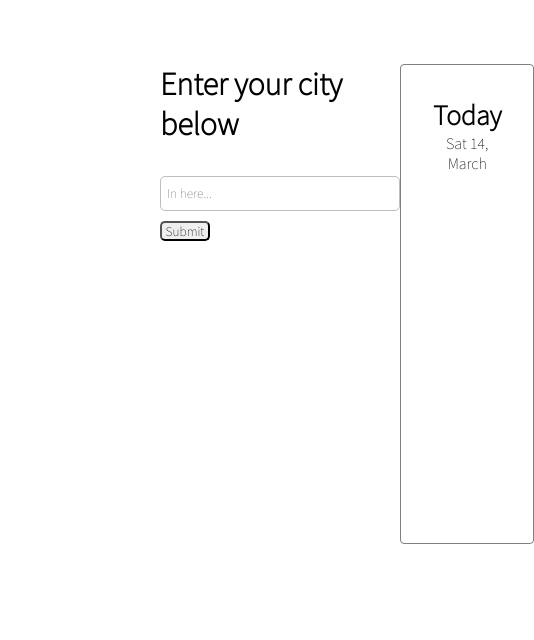
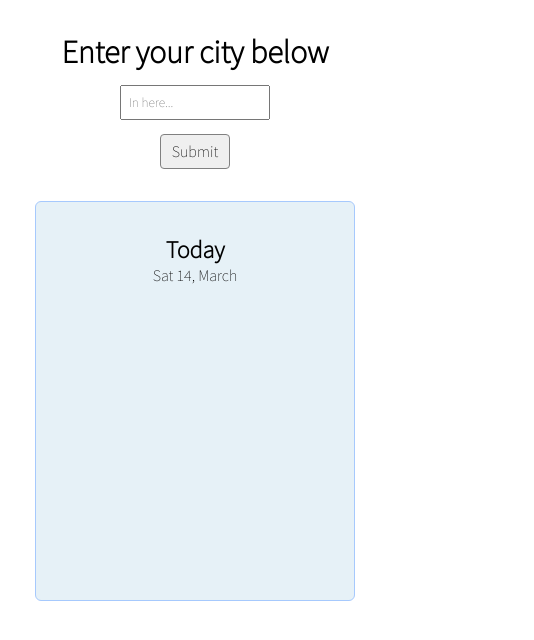
Before and after one commit to msmfa/weather-app, a plain HTML site: page index.html in a window 390 px wide. Both pictures are taken after typing "Sample" into the empty fields and a click on the button "Submit". Shown: the whole page, 534 px wide, since content can reach past the window. Drawn offline with Linux system fonts and the light colour scheme; no server answers.

Commit message:
Updated CSS to mobile friendly

```diff
--- a/style.css
+++ b/style.css
@@ -6,62 +6,52 @@
   font-family: "Source Sans Pro", sans-serif;
   outline: none;
 }
-body {
-  display: flex;
-  justify-content: space-between;
-  padding: 4em 10em;
+
+.inputs {
+  text-align: center;
+  margin: 2em;
+}
+#input {
+  width: 150px;
+  height: 35px;
+  padding: 0.5em;
+  margin: 1em;
+}
+
+#submit-button {
+  width: 70px;
+  height: 35px;
+  border: 1px solid grey;
+  border-radius: 4px;
+  font-size: 1rem;
 }
 
 #container {
-  border: 1px solid grey;
-  border-radius: 4px;
-  padding: 2rem;
-  height: 30em;
   text-align: center;
+  padding: 2em;
+  margin: auto;
+  width: 20em;
+  height: 25em;
+  background-color: rgb(230, 241, 247);
+  border: 1px solid rgb(166, 201, 253);
+  border-radius: 6px;
   display: none;
 }
 
-.description {
-  text-transform: capitalize;
-  margin: 0 auto 0 auto;
+.temp {
+  font-size: 5em;
+  margin: 0.3em;
+  padding-left: 0.3em;
+  color: rgb(21, 143, 21);
+}
+.location {
+  font-size: 1.5em;
+  margin: 0.4em;
 }
 
-#input {
-  display: flex;
-  width: 240px;
-  height: 35px;
-  padding-left: 6px;
-  margin-top: 2rem;
-  border: 1px solid rgb(189, 189, 189);
-  border-radius: 5px;
+.description,
+.feels-like {
+  text-transform: capitalize;
+  padding: 0.1em;
+  color: rgb(97, 97, 97);
 }
-#submit-button {
-  display: flex;
-  margin-top: 10px;
-  width: 50px;
-  height: 20px;
-  border-radius: 5px;
-  justify-content: center;
-}
-
-.temp {
-  padding-left: 40px;
-  font-size: 160px;
-  color: green;
-}
-.location {
-  margin: 0;
-  font-size: 20px;
-}
-#submit-button:hover {
-  background-color: rgb(228, 228, 228);
-}
-
-.line {
-  margin-top: 1.5rem;
-  border: 1px solid rgb(228, 228, 228);
-}
-
-#today-title {
-  font-size: 28px;
-}
```
